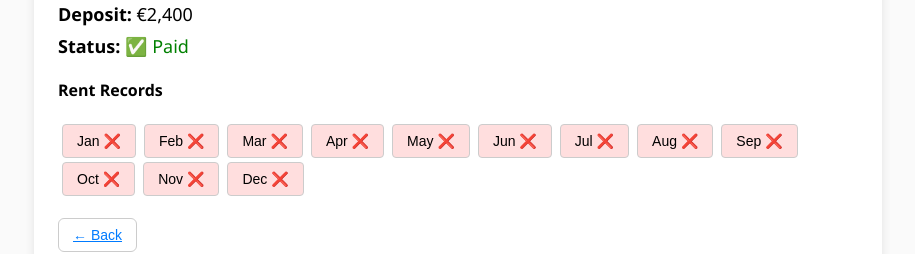
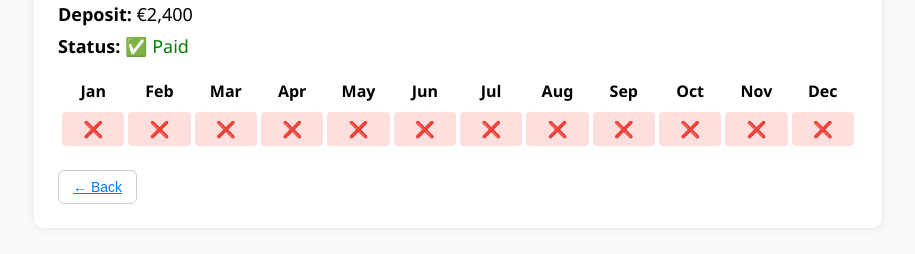
Before and after one commit to bingbingkarl-chen/renttrack-lite, a React (Create React App) app: page /property/1 in a window 1280 px wide. Shown: the part 1089-1343 px from the top of the page, without its empty margins (182-1097 px from the left). Built offline with nearby package versions, Linux system fonts and the light colour scheme.

Commit message:
feat: show rent records in table view on property detail page

```diff
--- a/src/pages/PropertyDetail.js
+++ b/src/pages/PropertyDetail.js
@@ -1,11 +1,13 @@
 import React from "react";
 import { useParams, useNavigate } from "react-router-dom";
 import "../styles/PropertyDetail.css";
+
 const getCurrencySymbol = (currency) => {
   if (currency === "EUR") return "€";
   if (currency === "CNY") return "¥";
   return "";
 };
+
 const PropertyDetail = ({ propertyList, onToggleRentRecord }) => {
   const { id } = useParams();
   const navigate = useNavigate();
@@ -27,13 +29,11 @@ const PropertyDetail = ({ propertyList, onToggleRentRecord }) => {
         <strong>Location:</strong> {property.location}
       </p>
       <p>
-        <p>
-          <strong>Rent:</strong> {property.currency === "EUR" ? "€" : "¥"}
+        <strong>Rent:</strong> {getCurrencySymbol(property.currency)}
         {property.rent}
       </p>
-      </p>
       <p>
-        <strong>Deposit:</strong> {property.currency === "EUR" ? "€" : "¥"}
+        <strong>Deposit:</strong> {getCurrencySymbol(property.currency)}
         {property.deposit}
       </p>
       <p>
@@ -44,26 +44,38 @@ const PropertyDetail = ({ propertyList, onToggleRentRecord }) => {
           <span style={{ color: "red" }}>❌ Unpaid</span>
         )}
       </p>
-      <div className="rent-records">
-        <h4>Rent Records</h4>
-        <div className="rent-record-list">
+
+      <div className="rent-records-table">
+        <table>
+          <thead>
+            <tr>
+              {property.rentRecords?.map((rec) => (
+                <th key={rec.month}>{rec.month}</th>
+              ))}
+            </tr>
+          </thead>
+          <tbody>
+            <tr>
               {property.rentRecords?.map((rec, idx) => (
-            <button
+                <td
                   key={rec.month}
-              className={rec.paid ? "paid" : "unpaid"}
+                  style={{
+                    background: rec.paid ? "#d2ffd2" : "#ffdede",
+                    cursor: "pointer",
+                    textAlign: "center",
+                    fontWeight: "bold",
+                    borderRadius: 4,
+                  }}
                   onClick={() => onToggleRentRecord(property.id, idx)}
-              style={{
-                margin: "2px 4px",
-                borderRadius: "4px",
-                border: "1px solid #ccc",
-                background: rec.paid ? "#d2ffd2" : "#ffdede",
-              }}
                 >
-              {rec.month} {rec.paid ? "✅" : "❌"}
-            </button>
+                  {rec.paid ? "✅" : "❌"}
+                </td>
               ))}
+            </tr>
+          </tbody>
+        </table>
       </div>
-      </div>
+
       <button onClick={() => navigate(-1)} className="back-button">
         ← Back
       </button>
--- a/src/styles/PropertyDetail.css
+++ b/src/styles/PropertyDetail.css
@@ -24,9 +24,27 @@
   text-decoration: underline;
   cursor: pointer;
 }
-.rent-records .paid {
-  background: #d2ffd2;
+.rent-records-table table {
+  width: 100%;
+  border-collapse: separate;
+  border-spacing: 4px;
+  margin-top: 12px;
 }
-.rent-records .unpaid {
-  background: #ffdede;
+
+.rent-records-table th,
+.rent-records-table td {
+  padding: 6px 0;
+  min-width: 38px;
+  font-size: 1rem;
+  border: none;
 }
+
+.rent-records-table td {
+  cursor: pointer;
+  transition: box-shadow 0.15s;
+}
+
+.rent-records-table td:hover {
+  box-shadow: 0 0 6px #aaa;
+  opacity: 0.9;
+}
```
Lines whose indentation alone changed are shown as unchanged.
